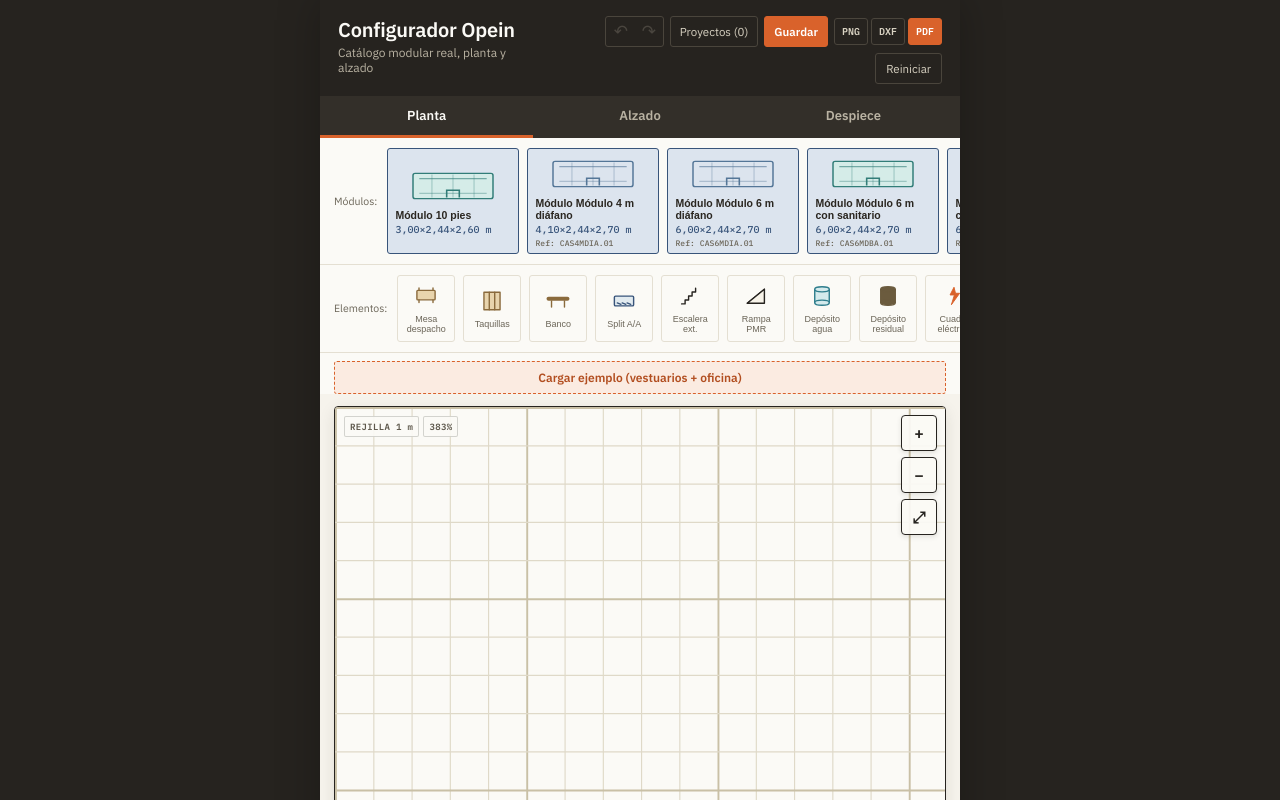
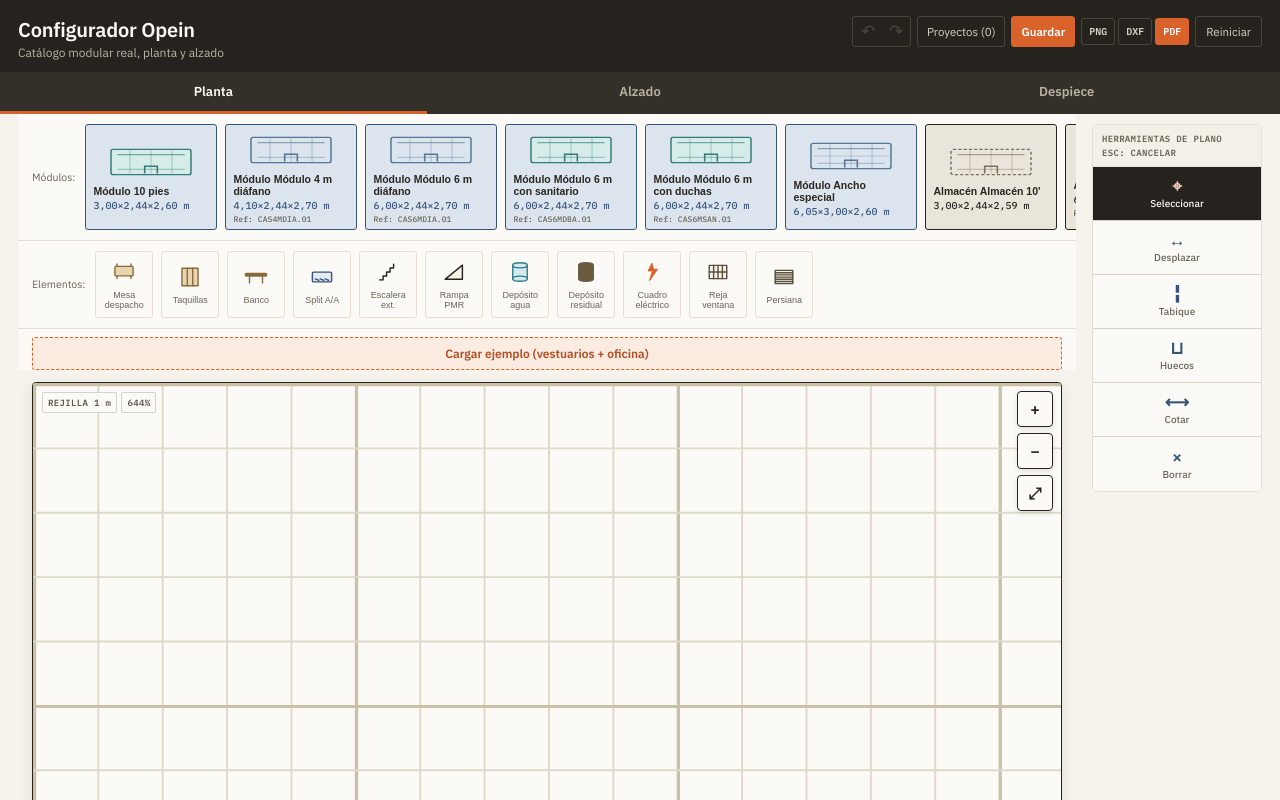
Before and after one commit to dgr198213-ui/Opein-modulos, a Next.js app: page / in a window 1280 px wide. Shown: the top 800 px of the page. Built offline with nearby package versions, Linux system fonts and the light colour scheme.

Commit message:
fix: mejorar interaccion y responsive del plano

```diff
--- a/app/globals.css
+++ b/app/globals.css
@@ -740,3 +740,43 @@
 .fabrication-notes { grid-column: 1 / -1; }
 @media (max-width: 700px) { .fabrication-fields { grid-template-columns: repeat(2, minmax(0, 1fr)); } }
 @media (max-width: 430px) { .fabrication-fields { grid-template-columns: 1fr; } .fabrication-notes { grid-column: auto; } }
+
+/* Escritorio: lienzo amplio con herramientas laterales; móvil mantiene flujo vertical. */
+.plan-layout { display: block; }
+@media (min-width: 900px) {
+  .app { max-width: 1440px; }
+  .plan-layout {
+    display: grid;
+    grid-template-columns: minmax(0, 1fr) 170px;
+    align-items: start;
+    column-gap: 16px;
+    padding: 0 18px 18px;
+  }
+  .plan-layout > .tray,
+  .plan-layout > .example-row,
+  .plan-layout > .canvas-wrap,
+  .plan-layout > .info-bar,
+  .plan-layout > .hint,
+  .plan-layout > .selection-bar,
+  .plan-layout > .dims-panel,
+  .plan-layout > .fabrication-panel,
+  .plan-layout > .ctx-bar { grid-column: 1; margin-left: 0; margin-right: 0; }
+  .plan-layout > .design-toolbar {
+    grid-column: 2;
+    grid-row: 1 / span 20;
+    position: sticky;
+    top: 14px;
+    width: 100%;
+    margin: 10px 0 0;
+    align-self: start;
+  }
+  .plan-layout .mode-bar { display: flex; flex-direction: column; }
+  .plan-layout .mode-btn { min-height: 54px; border-right: 0; border-bottom: 1px solid #D8D2C2; }
+  .plan-layout .mode-btn:last-child { border-bottom: 0; }
+  .plan-layout .toolbar-heading { display: block; line-height: 1.5; }
+  .plan-layout .toolbar-heading span { display: block; }
+  .plan-layout .hint { padding-left: 0; padding-right: 0; }
+}
+@media (max-width: 899px) {
+  .plan-layout { padding: 0; }
+}
--- a/components/Configurator.tsx
+++ b/components/Configurator.tsx
@@ -100,6 +100,7 @@
   const [exportMessage, setExportMessage] = useState('');
   const [measureStart, setMeasureStart] = useState<{ x: number; y: number } | null>(null);
   const [measureEnd, setMeasureEnd] = useState<{ x: number; y: number } | null>(null);
+  const [measurements, setMeasurements] = useState<Array<{ start: { x: number; y: number }; end: { x: number; y: number } }>>([]);
   const [selectionRect, setSelectionRect] = useState<{ x: number; y: number; w: number; h: number } | null>(null);
   const [elementDrafts, setElementDrafts] = useState<{ id: number | null; w: string; h: string }>({ id: null, w: '', h: '' });
   const [fabricationOpen, setFabricationOpen] = useState(false);
@@ -308,6 +309,14 @@
     });
   }
 
+  function handlePartitionDragEnd(partition: Partition, dx: number, dy: number) {
+    const next = { ...partition, x1: snap(partition.x1 + dx), y1: snap(partition.y1 + dy), x2: snap(partition.x2 + dx), y2: snap(partition.y2 + dy) };
+    commitScene({
+      ...sceneRef.current,
+      partitions: sceneRef.current.partitions.map((item) => (item.id === partition.id ? next : item)),
+    });
+  }
+
   function toggleModuleWall(m: ModuleInst, side: 'top' | 'right' | 'bottom' | 'left') {
     updateModule(m.id, { walls: { ...m.walls, [side]: cycleWallState(m.walls[side]) } });
   }
@@ -365,6 +374,9 @@
       return;
     }
     setMeasureEnd(point);
+    setMeasurements((items) => [...items, { start: measureStart, end: point }]);
+    setMeasureStart(null);
+    setMeasureEnd(null);
   }
 
   function selectItem(id: number, append = false) {
@@ -959,6 +971,7 @@
 
       {tab === 'plan' && (
         <>
+          <div className="plan-layout">
           <div className="tray">
             <span className="tray-label">Módulos:</span>
             {MODULE_TYPES.map((type) => (
@@ -1040,7 +1053,7 @@
                     const len = Math.hypot(dx, dy) || 1;
                     const seg = { x1: p.x1, y1: p.y1, x2: p.x2, y2: p.y2, inx: -dy / len, iny: dx / len };
                     const onToggle = mode === 'opening' ? () => togglePartition(p) : mode === 'delete' ? () => deletePartition(p) : undefined;
-                    return <WallShape key={p.id} seg={seg} state={p.state} onToggle={onToggle} />;
+                    return <WallShape key={p.id} seg={seg} state={p.state} onToggle={onToggle} draggable={mode === 'move'} onDragEnd={(dx, dy) => handlePartitionDragEnd(p, dx, dy)} />;
                   })}
 
                   {selectionRect && <Rect x={selectionRect.x} y={selectionRect.y} width={selectionRect.w} height={selectionRect.h} fill="#D9622B" opacity={0.12} stroke="#D9622B" strokeWidth={0.8} dash={[2, 1]} listening={false} />}
@@ -1058,31 +1071,29 @@
                   ))}
 
                   {wallPending && <Circle x={wallPending.x} y={wallPending.y} radius={2.2} fill="#D9622B" />}
-                  {measureStart && (
-                    <>
-                      <Circle x={measureStart.x} y={measureStart.y} radius={1.8} fill="#D9622B" listening={false} />
-                      {measureEnd && (
-                        <>
-                          <Line points={[measureStart.x, measureStart.y, measureEnd.x, measureEnd.y]} stroke="#D9622B" strokeWidth={0.9} dash={[2, 1]} listening={false} />
-                          <Circle x={measureEnd.x} y={measureEnd.y} radius={1.8} fill="#D9622B" listening={false} />
+                  {measurements.map((measurement, index) => {
+                    const { start, end } = measurement;
+                    return (
+                      <Group key={`measure-${index}`} listening={false}>
+                        <Circle x={start.x} y={start.y} radius={1.35} fill="#D9622B" />
+                        <Line points={[start.x, start.y, end.x, end.y]} stroke="#D9622B" strokeWidth={0.55} dash={[2, 1]} />
+                        <Circle x={end.x} y={end.y} radius={1.35} fill="#D9622B" />
                         <Text
-                            text={`${(Math.hypot(measureEnd.x - measureStart.x, measureEnd.y - measureStart.y) / 10).toFixed(2).replace('.', ',')} m`}
-                            x={(measureStart.x + measureEnd.x) / 2 - 11}
-                            y={(measureStart.y + measureEnd.y) / 2 - 5}
+                          text={`${(Math.hypot(end.x - start.x, end.y - start.y) / 10).toFixed(2).replace('.', ',')} m`}
+                          x={(start.x + end.x) / 2 - 11}
+                          y={(start.y + end.y) / 2 - 5}
                           width={22}
                           align="center"
-                            fontSize={4}
+                          fontSize={3.4}
                           fontStyle="bold"
                           fill="#8F3C1A"
-                            fillAfterStrokeEnabled={true}
                           stroke="#FBFAF6"
-                            strokeWidth={1.2}
-                            listening={false}
+                          strokeWidth={0.8}
                         />
-                        </>
-                      )}
-                    </>
-                  )}
+                      </Group>
+                    );
+                  })}
+                  {measureStart && <Circle x={measureStart.x} y={measureStart.y} radius={1.35} fill="#D9622B" listening={false} />}
                 </Layer>
               </Stage>
 
@@ -1271,9 +1282,9 @@
               <button className="danger" onClick={() => { commitScene({ ...sceneRef.current, modules: sceneRef.current.modules.filter((module) => module.id !== selectedModule.id) }); setSelectedIds([]); setSelectedId(null); }}>Eliminar</button>
             </div>
                     )}
+          </div>
         </>
       )}
-
       {tab === 'elev' && (
         <>
           <div className="canvas-wrap">
--- a/components/WallShape.tsx
+++ b/components/WallShape.tsx
@@ -1,4 +1,5 @@
 'use client';
+import Konva from 'konva';
 import { Group, Line } from 'react-konva';
 import { WallSeg } from '@/lib/geometry';
 import { WallState } from '@/lib/types';
@@ -11,60 +12,55 @@
   seg,
   state,
   onToggle,
+  draggable = false,
+  onDragEnd,
 }: {
   seg: WallSeg;
   state: WallState;
   onToggle?: () => void;
+  draggable?: boolean;
+  onDragEnd?: (dx: number, dy: number) => void;
 }) {
   const { x1, y1, x2, y2, inx, iny } = seg;
   const len = Math.hypot(x2 - x1, y2 - y1) || 1;
   const ux = (x2 - x1) / len, uy = (y2 - y1) / len;
-
   const shapes: JSX.Element[] = [];
-
   if (state === 'wall') {
-    shapes.push(<Line key="w" points={[x1, y1, x2, y2]} stroke={STEEL} strokeWidth={1.6} lineCap="square" />);
+    shapes.push(<Line key="w" points={[x1, y1, x2, y2]} stroke={STEEL} strokeWidth={0.85} lineCap="square" listening={false} />);
   } else if (state === 'window') {
-    shapes.push(<Line key="w" points={[x1, y1, x2, y2]} stroke={STEEL} strokeWidth={1.6} lineCap="square" />);
+    shapes.push(<Line key="w" points={[x1, y1, x2, y2]} stroke={STEEL} strokeWidth={0.85} lineCap="square" listening={false} />);
     const winLen = Math.max(6, Math.min(len * 0.55, 14));
     const midx = (x1 + x2) / 2, midy = (y1 + y2) / 2;
     const g1x = midx - ux * winLen / 2, g1y = midy - uy * winLen / 2;
     const g2x = midx + ux * winLen / 2, g2y = midy + uy * winLen / 2;
     const tick = 2.6;
-    shapes.push(<Line key="t1" points={[g1x, g1y, g1x + inx * tick, g1y + iny * tick]} stroke={STEEL} strokeWidth={1.1} />);
-    shapes.push(<Line key="t2" points={[g2x, g2y, g2x + inx * tick, g2y + iny * tick]} stroke={STEEL} strokeWidth={1.1} />);
-    shapes.push(
-      <Line
-        key="glass"
-        points={[g1x + inx * 1.3, g1y + iny * 1.3, g2x + inx * 1.3, g2y + iny * 1.3]}
-        stroke={GLASS}
-        strokeWidth={2.2}
-        lineCap="round"
-      />
-    );
+    shapes.push(<Line key="t1" points={[g1x, g1y, g1x + inx * tick, g1y + iny * tick]} stroke={STEEL} strokeWidth={0.65} listening={false} />);
+    shapes.push(<Line key="t2" points={[g2x, g2y, g2x + inx * tick, g2y + iny * tick]} stroke={STEEL} strokeWidth={0.65} listening={false} />);
+    shapes.push(<Line key="glass" points={[g1x + inx * 1.3, g1y + iny * 1.3, g2x + inx * 1.3, g2y + iny * 1.3]} stroke={GLASS} strokeWidth={1.15} lineCap="round" listening={false} />);
   } else if (state === 'door') {
     const gap = Math.max(6, Math.min(len * 0.45, 10));
     const midx = (x1 + x2) / 2, midy = (y1 + y2) / 2;
     const g1x = midx - ux * gap / 2, g1y = midy - uy * gap / 2;
     const g2x = midx + ux * gap / 2, g2y = midy + uy * gap / 2;
-    shapes.push(<Line key="s1" points={[x1, y1, g1x, g1y]} stroke={STEEL} strokeWidth={1.6} lineCap="square" />);
-    shapes.push(<Line key="s2" points={[g2x, g2y, x2, y2]} stroke={STEEL} strokeWidth={1.6} lineCap="square" />);
+    shapes.push(<Line key="s1" points={[x1, y1, g1x, g1y]} stroke={STEEL} strokeWidth={0.85} lineCap="square" listening={false} />);
+    shapes.push(<Line key="s2" points={[g2x, g2y, x2, y2]} stroke={STEEL} strokeWidth={0.85} lineCap="square" listening={false} />);
     const leafx = g1x + inx * gap, leafy = g1y + iny * gap;
-    shapes.push(<Line key="leaf" points={[g1x, g1y, leafx, leafy]} stroke={SAFETY} strokeWidth={1.2} />);
-    shapes.push(
-      <Line key="arc" points={[leafx, leafy, g2x, g2y]} stroke={SAFETY} strokeWidth={1} dash={[1.6, 1.4]} />
-    );
+    shapes.push(<Line key="leaf" points={[g1x, g1y, leafx, leafy]} stroke={SAFETY} strokeWidth={0.7} listening={false} />);
+    shapes.push(<Line key="arc" points={[leafx, leafy, g2x, g2y]} stroke={SAFETY} strokeWidth={0.6} dash={[1.6, 1.4]} listening={false} />);
   }
-
   return (
-    <Group onClick={onToggle} onTap={onToggle}>
-      <Line
-        points={[x1, y1, x2, y2]}
-        stroke="transparent"
-        strokeWidth={9}
-        hitStrokeWidth={9}
-        listening={!!onToggle}
-      />
+    <Group
+      draggable={draggable}
+      onDragEnd={(event: Konva.KonvaEventObject<DragEvent>) => {
+        const dx = event.target.x();
+        const dy = event.target.y();
+        event.target.position({ x: 0, y: 0 });
+        onDragEnd?.(dx, dy);
+      }}
+      onClick={onToggle}
+      onTap={onToggle}
+    >
+      <Line points={[x1, y1, x2, y2]} stroke="transparent" strokeWidth={9} hitStrokeWidth={9} listening={!!onToggle || draggable} />
       {shapes}
     </Group>
   );
```
Lines whose indentation alone changed are shown as unchanged.
